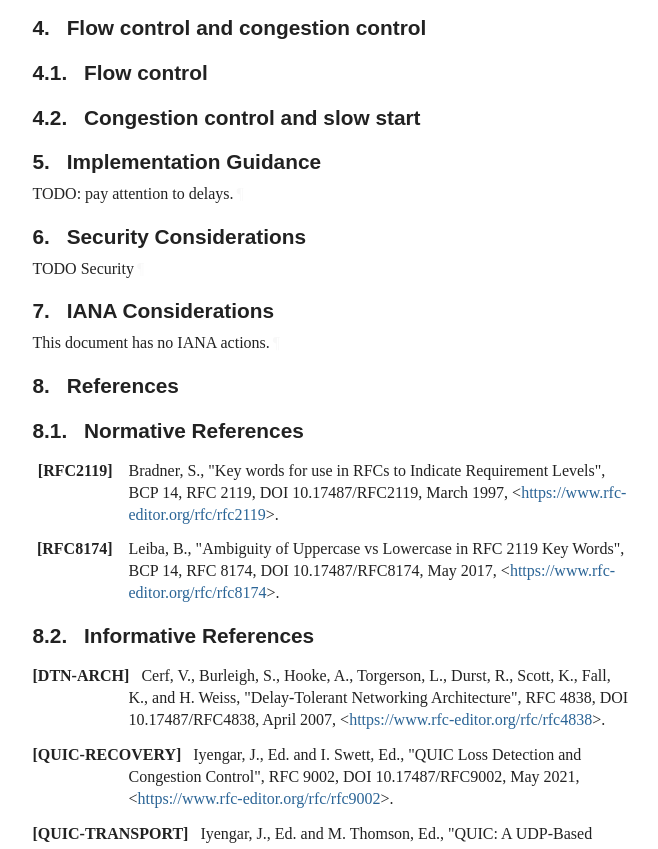
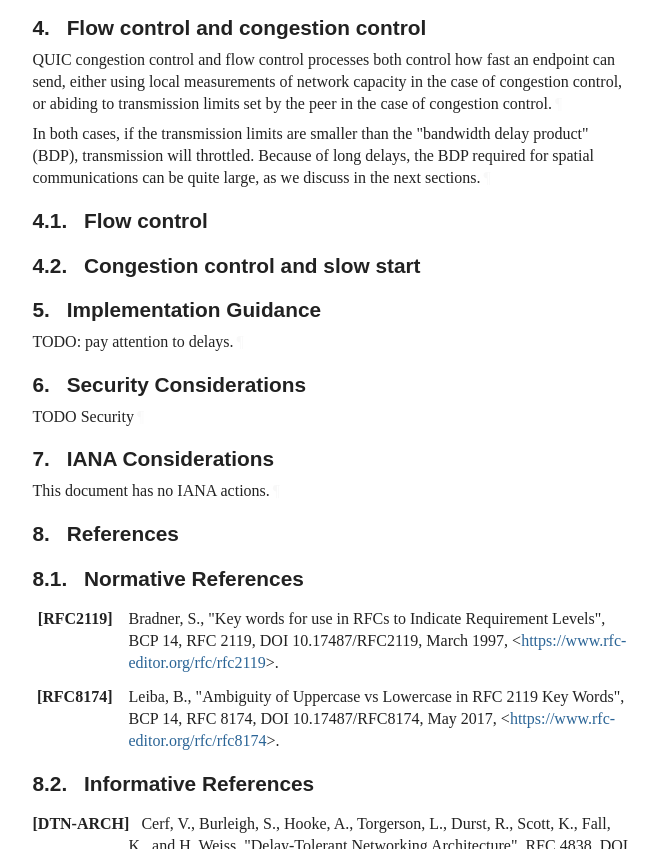
Before and after one commit to huitema/quic-in-space, a plain HTML site: page draft-huitema-quic-in-space.html in a window 1280 px wide. Shown: the part 2584-3433 px from the top of the page, without its empty margins (92-750 px from the left). Drawn offline with Linux system fonts and the light colour scheme; a web font is replaced by a local one.

Commit message:
Script updating gh-pages from 1b3a6d7. [ci skip]

```diff
--- a/draft-huitema-quic-in-space.html
+++ b/draft-huitema-quic-in-space.html
@@ -1337,6 +1337,14 @@ connection attempt will be interrupted by the Idle Timeout and will fail.<a href
       <h2 id="name-flow-control-and-congestion">
 <a href="#section-4" class="section-number selfRef">4. </a><a href="#name-flow-control-and-congestion" class="section-name selfRef">Flow control and congestion control</a>
       </h2>
+<p id="section-4-1">QUIC congestion control and flow control processes both control how fast an endpoint
+can send, either using local measurements of network capacity in the case of
+congestion control, or abiding to transmission limits set by the peer in the case
+of congestion control.<a href="#section-4-1" class="pilcrow">¶</a></p>
+<p id="section-4-2">In both cases, if the transmission limits are smaller than the "bandwidth delay product"
+(BDP),
+transmission will throttled. Because of long delays, the BDP required for spatial
+communications can be quite large, as we discuss in the next sections.<a href="#section-4-2" class="pilcrow">¶</a></p>
 <div id="flow-control">
 <section id="section-4.1">
         <h3 id="name-flow-control">
```
Also changed, not shown: draft-huitema-quic-in-space.txt.
